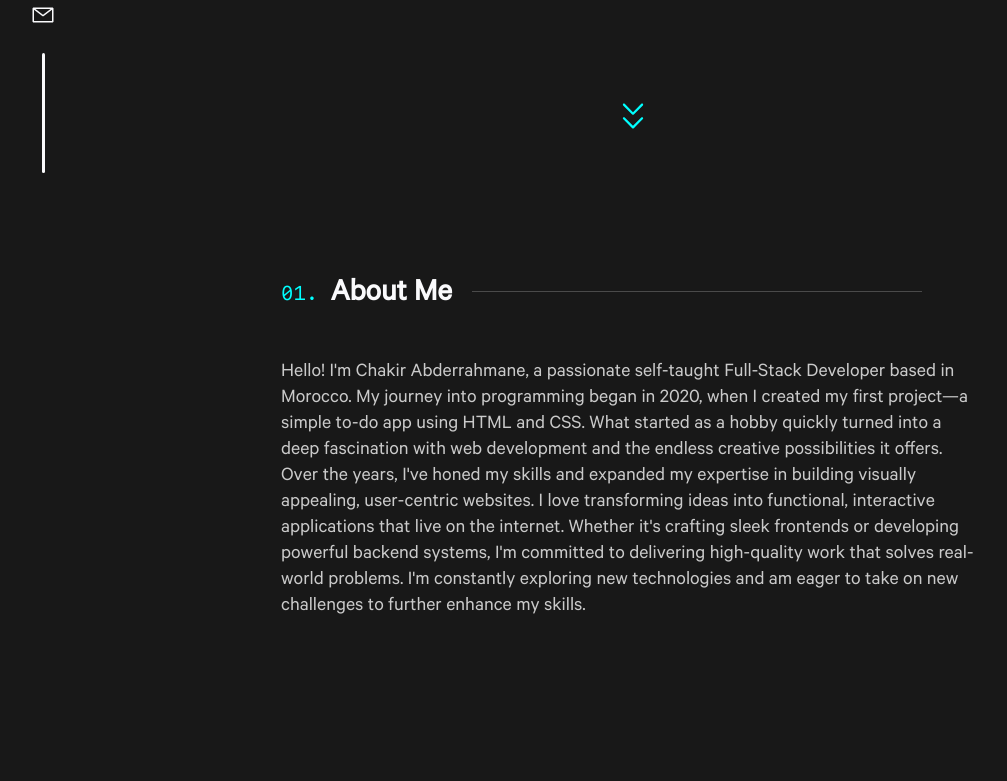
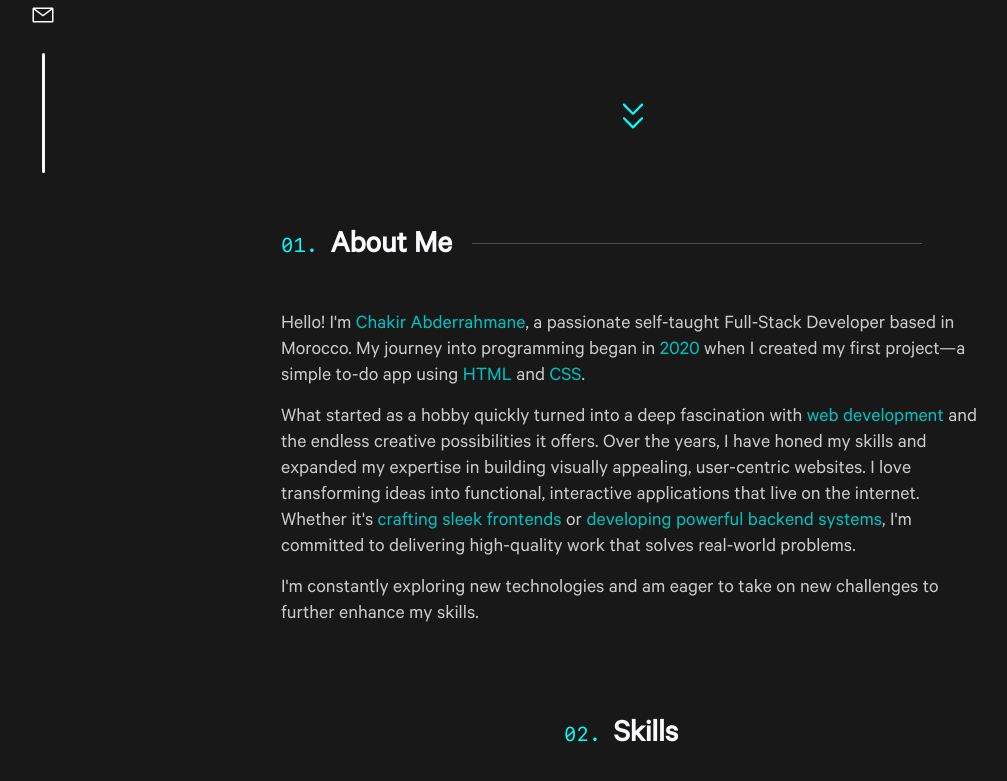
Before and after one commit to AbdoIR/portfolio-v1, a React (Create React App) app: page / in a window 1280 px wide. Shown: the part 627-1408 px from the top of the page, without its empty margins (9-1016 px from the left). Before the commit the page ends 1328 px from the top, so only its background shows below. Built offline with nearby package versions, Linux system fonts and the light colour scheme.

Commit message:
Update about section

```diff
--- /dev/null
+++ b/src/components/content/About.tsx
@@ -0,0 +1,28 @@
+import ContentHeader from "./ContentHeader";
+
+export default function About() {
+  return (
+    <div className="about-section" id="about">
+      <ContentHeader number={1} title="About Me" />
+      <div className="about-content">
+        <p>
+          Hello! I'm <span>Chakir Abderrahmane</span>, a passionate self-taught Full-Stack Developer based in
+          Morocco. My journey into programming began in <span>2020</span> when I created my first project—a
+          simple to-do app using <span>HTML</span> and <span>CSS</span>.
+        </p>
+        <p>
+          What started as a hobby quickly turned into a deep fascination with <span>web development</span> and
+          the endless creative possibilities it offers. Over the years, I have honed my skills and expanded my
+          expertise in building visually appealing, user-centric websites. I love transforming ideas into
+          functional, interactive applications that live on the internet. Whether it's
+          <span> crafting sleek frontends</span> or <span>developing powerful backend systems</span>, I'm
+          committed to delivering high-quality work that solves real-world problems.
+        </p>
+        <p>
+          I'm constantly exploring new technologies and am eager to take on new challenges to further enhance
+          my skills.
+        </p>
+      </div>
+    </div>
+  );
+}
--- a/src/components/content/Content.tsx
+++ b/src/components/content/Content.tsx
@@ -1,12 +1,14 @@
 import "styles/content.scss";
 import Hero from "./Hero";
-import About from "./about/About";
+import About from "./About";
+import Skills from "./Skills";
 
 export default function Content() {
   return (
     <div className="content-container">
       <Hero />
       <About />
+      <Skills />
     </div>
   );
 }
--- /dev/null
+++ b/src/components/content/Skills.tsx
@@ -0,0 +1,10 @@
+import ContentHeader from "./ContentHeader";
+
+export default function Skills() {
+  return (
+    <div className="skills-section" id="about">
+      <ContentHeader number={2} title="Skills" />
+      <div className="skills-content"></div>
+    </div>
+  );
+}
--- a/src/components/content/about/About.tsx
+++ /dev/null
@@ -1,20 +0,0 @@
-import ContentHeader from "../ContentHeader";
-
-export default function About() {
-  return (
-    <div className="about-section" id="about">
-      <ContentHeader number={1} title="About Me" />
-      <div className="about-content">
-        Hello! I'm Chakir Abderrahmane, a passionate self-taught Full-Stack Developer based in Morocco. My
-        journey into programming began in 2020, when I created my first project—a simple to-do app using HTML
-        and CSS. What started as a hobby quickly turned into a deep fascination with web development and the
-        endless creative possibilities it offers. Over the years, I've honed my skills and expanded my
-        expertise in building visually appealing, user-centric websites. I love transforming ideas into
-        functional, interactive applications that live on the internet. Whether it's crafting sleek frontends
-        or developing powerful backend systems, I'm committed to delivering high-quality work that solves
-        real-world problems. I'm constantly exploring new technologies and am eager to take on new challenges
-        to further enhance my skills.
-      </div>
-    </div>
-  );
-}
--- a/src/styles/_variables.scss
+++ b/src/styles/_variables.scss
@@ -1,4 +1,5 @@
 $bg-col: #181818;
 $ascent-col: #00ffff;
+$light-ascent-col: #00c1c1;
 $header-col: #fafafc;
 $text-col: #cacaca;
--- a/src/styles/content.scss
+++ b/src/styles/content.scss
@@ -80,11 +80,24 @@
   flex-direction: column;
   justify-content: center;
   margin-inline: auto;
-  min-height: 70vh;
+  min-height: 65vh;
   line-height: 26px;
   max-width: 700px;
 
   .about-content {
+    display: flex;
+    flex-direction: column;
+    row-gap: 15px;
     font-size: 20px;
+
+    span {
+      color: $light-ascent-col;
+    }
   }
 }
+
+// S K I L L S  S E C T I O N
+.skills-section {
+  display: flex;
+  justify-content: center;
+}
```
Also changed, not shown: public/assets/images/brackets-logo.jpg (deleted), public/assets/images/brackets-logo.png.
